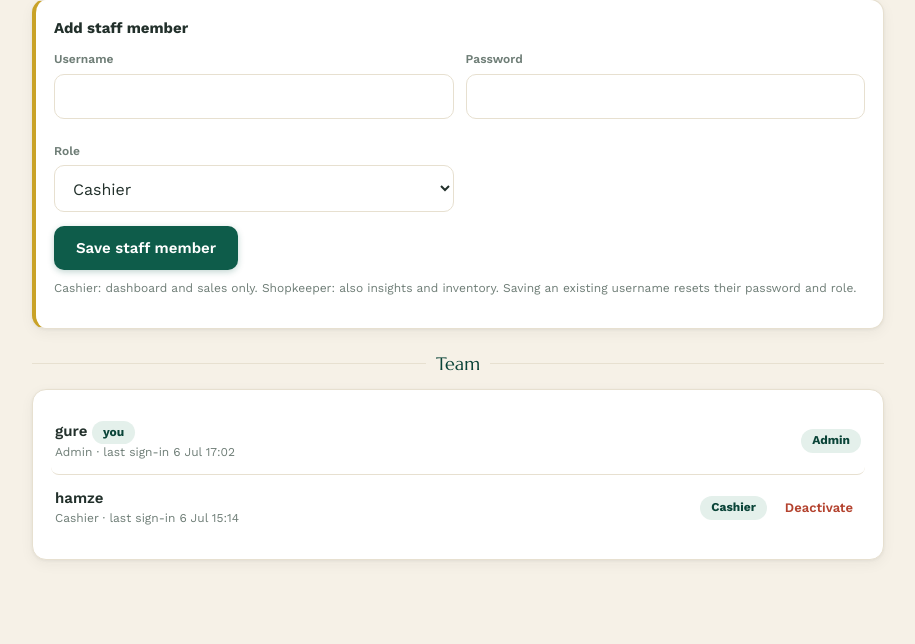
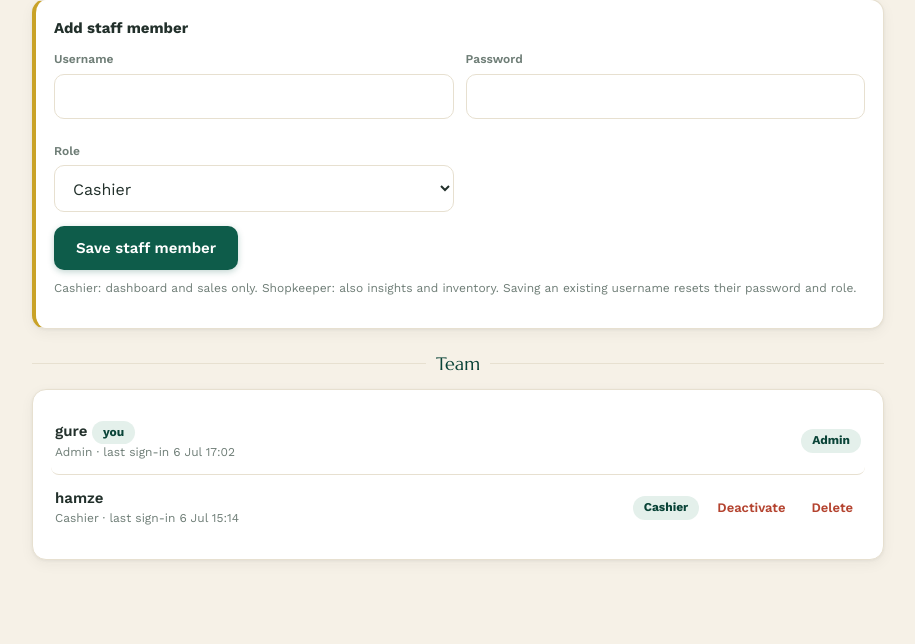
Before and after one commit to yahyeabdikaadirguure-del/yahya-thobes2, a Django app: page /staff/ in a window 1280 px wide. Shown: the part 190-834 px from the top of the page, without its empty margins (182-1097 px from the left). Run offline with Django 4.2, Linux system fonts and the light colour scheme; a user stored in the database is signed in; data comes from the database, SQL or seed files in the repository.

Commit message:
Admin can delete staff accounts

```diff
--- a/shop/templates/shop/staff.html
+++ b/shop/templates/shop/staff.html
@@ -38,6 +38,9 @@
           {% if s.user.is_active %}Deactivate{% else %}Activate{% endif %}
         </button>
       </form>
+      <form method="post" action="{% url 'staff_delete' s.user.pk %}" style="display:inline">{% csrf_token %}
+        <button class="btn-danger" onclick="return confirm('Delete {{ s.user.username }} permanently? Their past sales will no longer show their name. For staff who left, Deactivate is usually better.')">Delete</button>
+      </form>
       {% endif %}
     </div>
   </div>
--- a/shop/urls.py
+++ b/shop/urls.py
@@ -14,4 +14,5 @@ urlpatterns = [
     path("staff/", views.staff_list, name="staff_list"),
     path("staff/add/", views.staff_create, name="staff_create"),
     path("staff/<int:pk>/toggle/", views.staff_toggle, name="staff_toggle"),
+    path("staff/<int:pk>/delete/", views.staff_delete, name="staff_delete"),
 ]
--- a/shop/views.py
+++ b/shop/views.py
@@ -307,3 +307,19 @@ def staff_toggle(request, pk):
         state = "activated" if user.is_active else "deactivated"
         messages.success(request, f"'{user.username}' {state}.")
     return redirect("staff_list")
+
+
+@login_required
+@admin_required
+@require_POST
+def staff_delete(request, pk):
+    user = get_object_or_404(User, pk=pk)
+    if user == request.user:
+        messages.error(request, "You cannot delete your own account.")
+    elif user.is_superuser:
+        messages.error(request, "Admin accounts cannot be deleted here.")
+    else:
+        name = user.username
+        user.delete()
+        messages.success(request, f"Deleted '{name}'. Their past sales are kept but no longer show their name.")
+    return redirect("staff_list")
```
